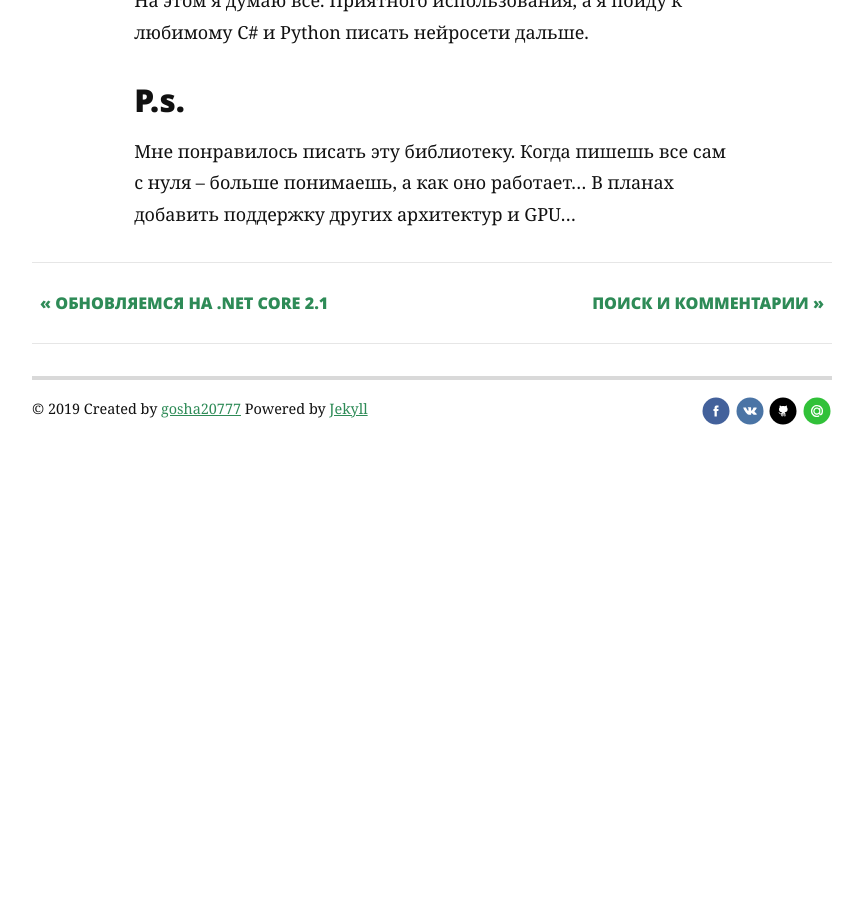
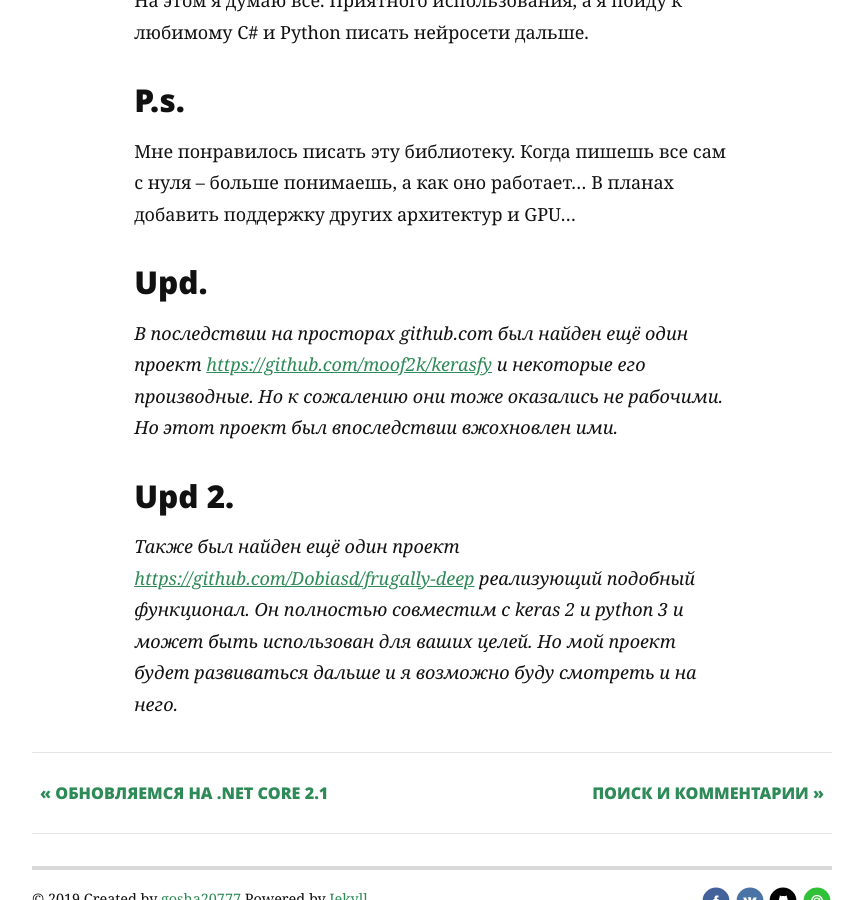
Before and after one commit to gosha20777/gosha20777.github.io, a Jekyll site: the page built from _posts/2018-11-21-keras2cpp.markdown, in a window 1280 px wide and 900 px high, scrolled down 4727 px. Shown: the whole window, without its empty margins (208-1071 px from the left). Built offline with Jekyll 4.4.1, drawn with Linux system fonts in a browser that asks for light colours; nearby versions of some CDN libraries; some web fonts are replaced; before the commit the page ends 5240 px from its top, so only the background shows below that.

Commit message:
Update 2018-11-21-keras2cpp.markdown

```diff
--- a/_posts/2018-11-21-keras2cpp.markdown
+++ b/_posts/2018-11-21-keras2cpp.markdown
@@ -91,3 +91,11 @@ int main()
 ### P.s.
 
 Мне понравилось писать эту библиотеку. Когда пишешь все сам с нуля – больше понимаешь, а как оно работает… В планах добавить поддержку других архитектур и GPU…
+
+### Upd.
+
+*В последствии на просторах github.com был найден ещё один проект <https://github.com/moof2k/kerasfy> и некоторые его производные. Но к сожалению они тоже оказались не рабочими. Но этот проект был впоследствии вжохновлен ими.*
+
+### Upd 2.
+
+*Также был найден ещё один проект <https://github.com/Dobiasd/frugally-deep> реализующий подобный функционал. Он полностью совместим с keras 2 и python 3 и может быть использован для ваших целей. Но мой проект будет развиваться дальше и я возможно буду смотреть и на него.*
```
